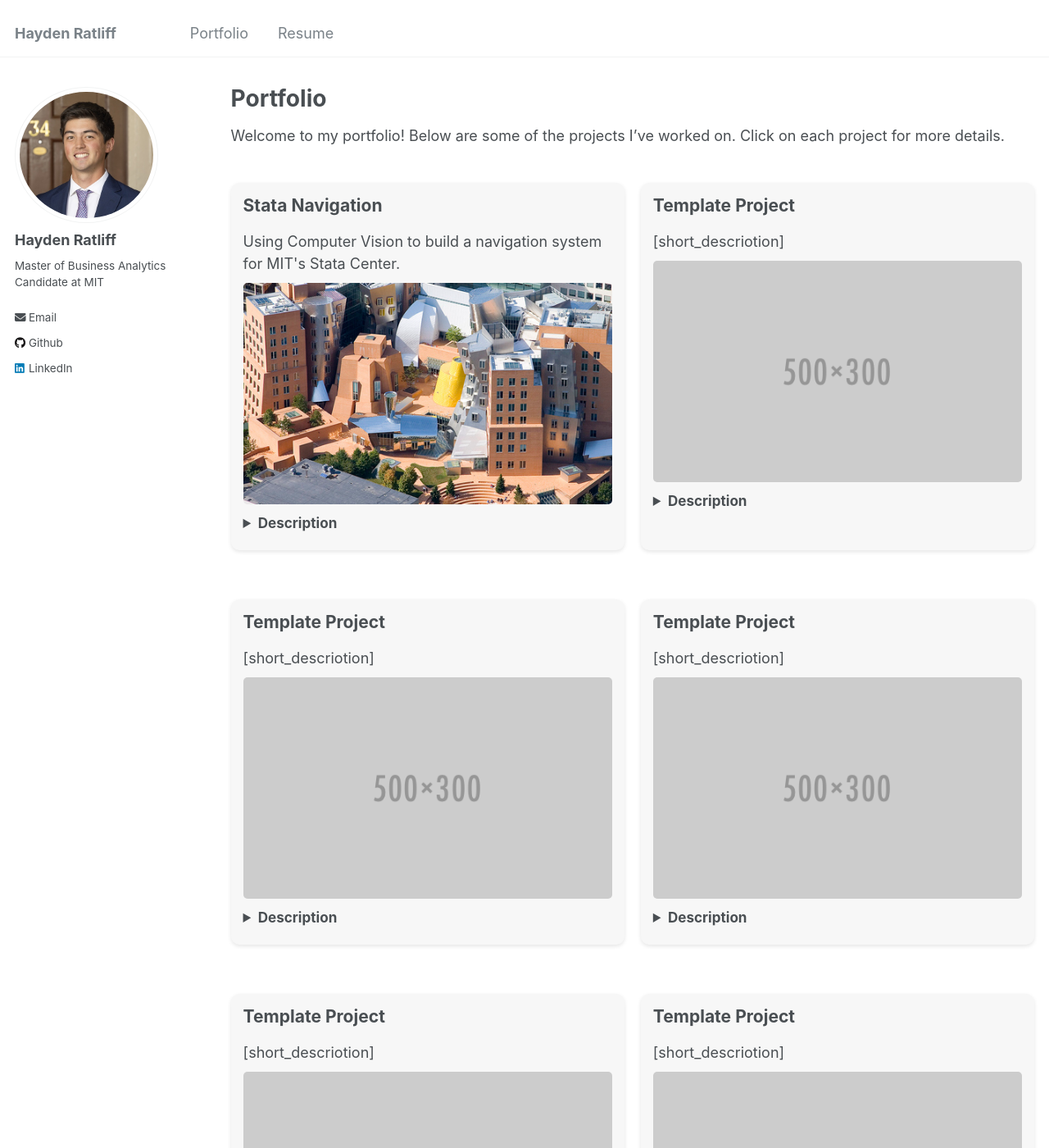
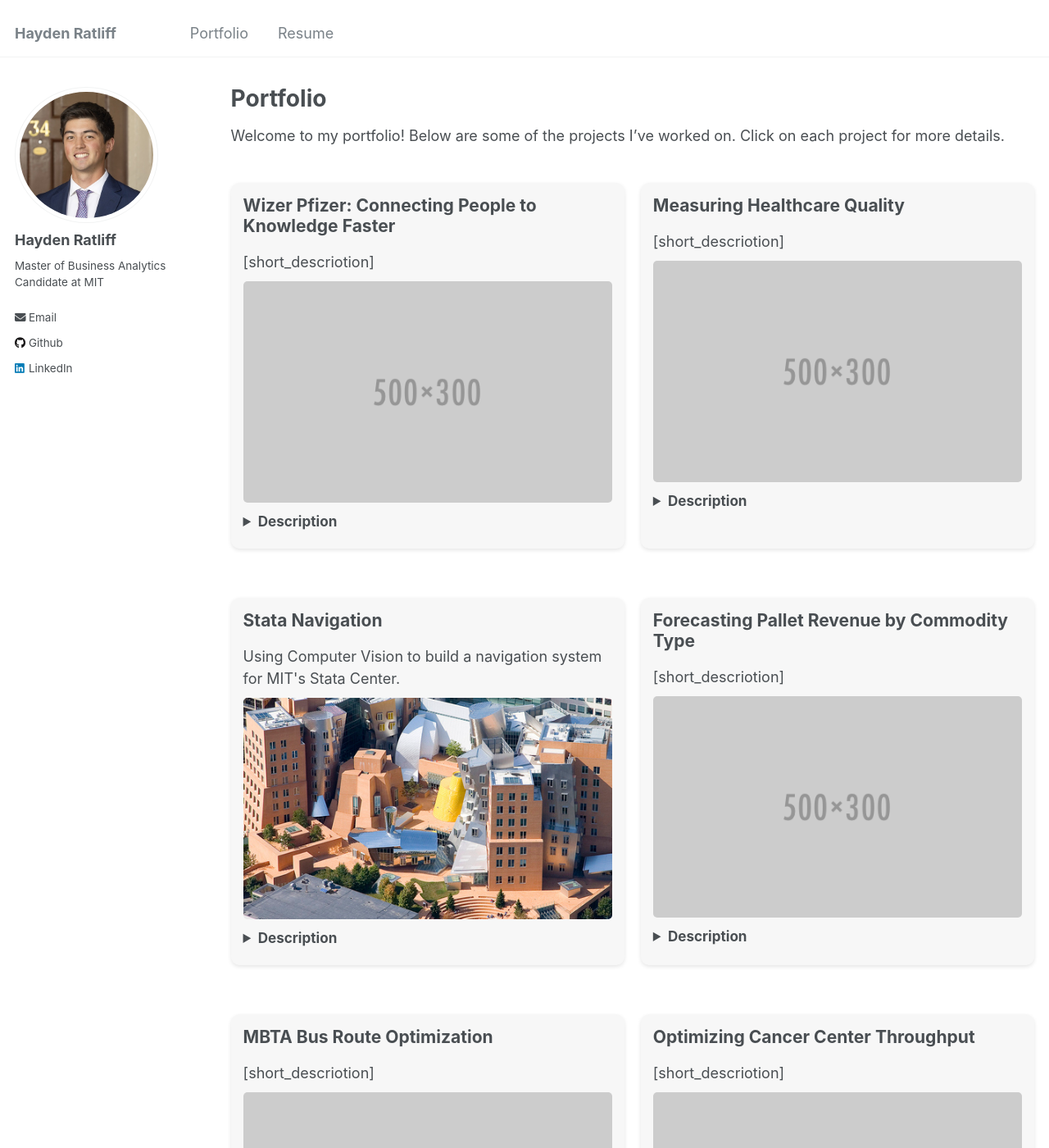
Before and after one commit to haydenratliff/haydenratliff.github.io, a Jekyll site: the page built from _pages/portfolio.md, in a window 1280 px wide and 1400 px high. Shown: the whole window at 82% size. Built offline with Jekyll 4.4.1, drawn with Linux system fonts in a browser that asks for light colours; some of the changed text lies outside the part shown.

Commit message:
outline project types

```diff
--- a/_data/portfolio.yml
+++ b/_data/portfolio.yml
@@ -4,6 +4,22 @@
 # add in paper link for journal paper
 # add in video link for capstone video
 # 2 wide instead of 3?
+
+- title: "Wizer Pfizer: Connecting People to Knowledge Faster"
+  short_description: "[short_descriotion]"
+  image: "/images/500x300.png"
+  full_description: "[description]"
+  code_link: false
+  report_link: false
+  presentation_link: false
+
+- title: "Measuring Healthcare Quality"
+  short_description: "[short_descriotion]"
+  image: "/images/500x300.png"
+  full_description: "[description]"
+  code_link: false
+  report_link: false
+  presentation_link: false
 
 - title: "Stata Navigation"
   short_description: "Using Computer Vision to build a navigation system for MIT's Stata Center."
@@ -13,7 +29,7 @@
   report_link: "https://github.com/haydenratliff/stata-navigation/blob/main/report.pdf"
   presentation_link: false
 
-- title: "Template Project"
+- title: "Forecasting Pallet Revenue by Commodity Type"
   short_description: "[short_descriotion]"
   image: "/images/500x300.png"
   full_description: "[description]"
@@ -21,7 +37,7 @@
   report_link: false
   presentation_link: false
 
-- title: "Template Project"
+- title: "MBTA Bus Route Optimization"
   short_description: "[short_descriotion]"
   image: "/images/500x300.png"
   full_description: "[description]"
@@ -29,7 +45,7 @@
   report_link: false
   presentation_link: false
 
-- title: "Template Project"
+- title: "Optimizing Cancer Center Throughput"
   short_description: "[short_descriotion]"
   image: "/images/500x300.png"
   full_description: "[description]"
@@ -37,7 +53,7 @@
   report_link: false
   presentation_link: false
 
-- title: "Template Project"
+- title: "Visualizing Education Inequality"
   short_description: "[short_descriotion]"
   image: "/images/500x300.png"
   full_description: "[description]"
@@ -45,10 +61,26 @@
   report_link: false
   presentation_link: false
 
-- title: "Template Project"
+- title: "Understanding Urban Freight Parking"
   short_description: "[short_descriotion]"
   image: "/images/500x300.png"
   full_description: "[description]"
   code_link: false
   report_link: false
   presentation_link: false
+
+- title: "Forecasting COVID-19 Deaths in Virginia"
+  short_description: "[short_descriotion]"
+  image: "/images/500x300.png"
+  full_description: "[description]"
+  code_link: false
+  report_link: false
+  presentation_link: false
+
+- title: "Visualizing Housing Inequality"
+  short_description: "[short_descriotion]"
+  image: "/images/500x300.png"
+  full_description: "[description]"
+  code_link: false
+  report_link: false
+  presentation_link: false
```
